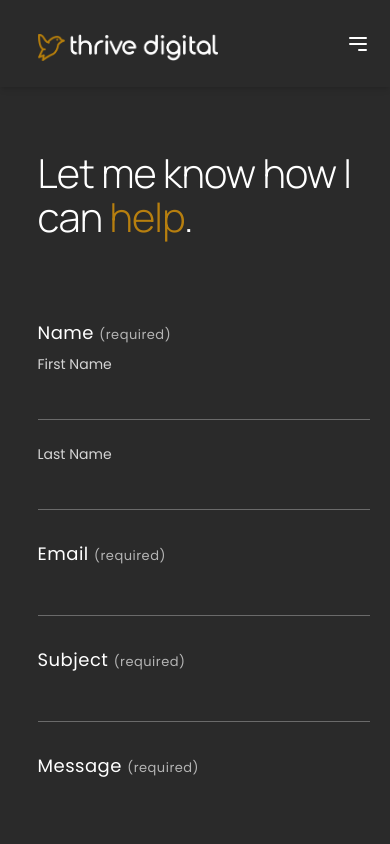
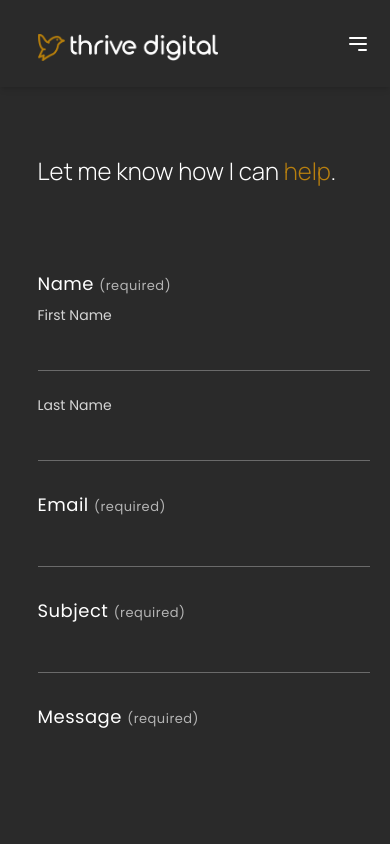
Before and after one commit to Jane-nuj/Thrive-digital, a Next.js app: page /contact in a window 390 px wide. Shown: the top 844 px of the page. Built offline with nearby package versions, Linux system fonts and the light colour scheme.

Commit message:
Fix: Adjust contact page h1 to match homepage h1 size on mobile

```diff
--- a/app/contact/page.tsx
+++ b/app/contact/page.tsx
@@ -106,7 +106,7 @@ export default function ContactPage() {
           <div className="flex flex-col md:flex-row md:space-x-16 lg:space-x-24">
             {/* Left column with heading */}
             <div className="md:w-1/2 mb-10 md:mb-0">
-              <h1 className="font-heading text-h1 mb-10 md:mb-12">
+              <h1 className="font-heading text-2xl sm:text-3xl md:text-h1 mb-10 md:mb-12 leading-relaxed">
                 Let me know how I can <span className="text-gold">help</span>.
               </h1>
             </div>
```
